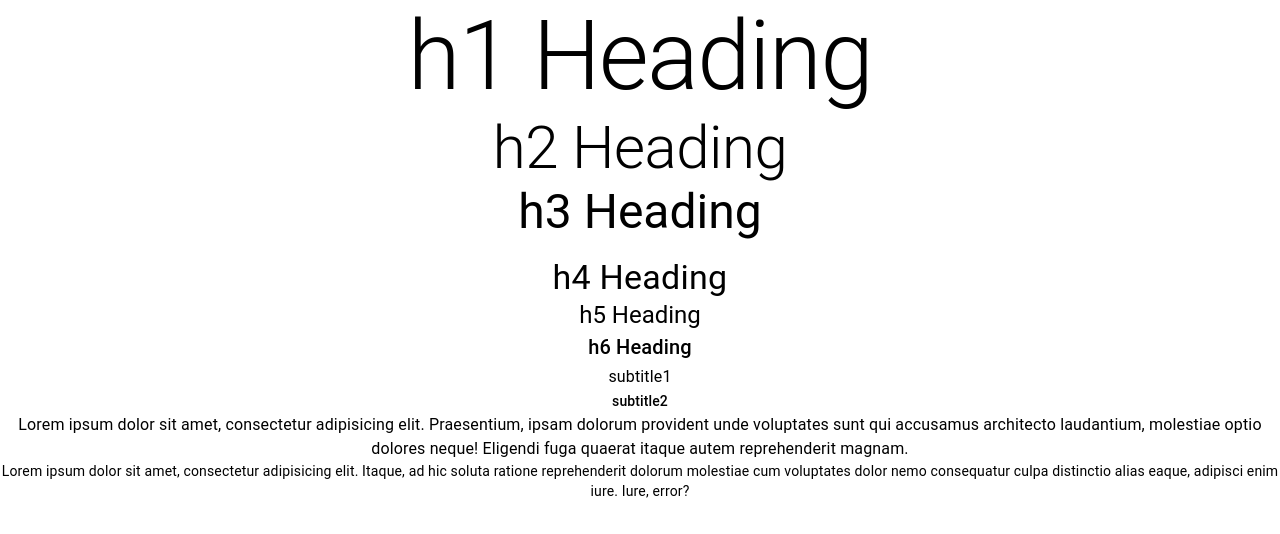
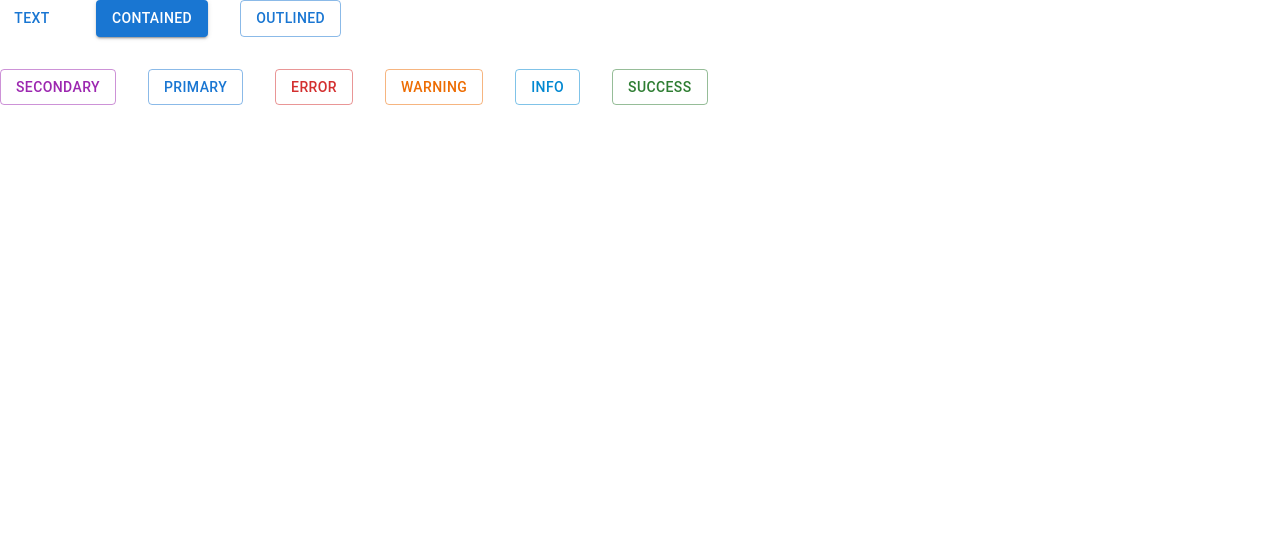
Before and after one commit to jomkv/mui-demo, a React (Create React App) app: page / in a window 1280 px wide. Shown: the top 534 px of the page. Built offline with nearby package versions, Linux system fonts and the light colour scheme.

Commit message:
feat: buttons with diff variants and themes

```diff
--- a/src/App.tsx
+++ b/src/App.tsx
@@ -1,10 +1,10 @@
 import './App.css';
-import { MuiTypography } from './components/MuiTypography';
+import { MuiButton } from './components/MuiButton';
 
 function App() {
   return (
     <div className='App'>
-      <MuiTypography/>
+      <MuiButton/>
     </div>
   );
 }
--- /dev/null
+++ b/src/components/MuiButton.tsx
@@ -0,0 +1,22 @@
+import { Button, Stack } from "@mui/material"
+
+export const MuiButton = () => {
+  return (
+    <Stack spacing={4} direction="column">
+      <Stack spacing={4} direction="row">
+        <Button variant="text">Text</Button>
+        <Button variant="contained">Contained</Button>
+        <Button variant="outlined">Outlined</Button>
+      </Stack>
+      <Stack spacing={4} direction="row">
+        <Button variant="outlined" color="secondary">secondary</Button>
+        <Button variant="outlined" color="primary">primary</Button>
+        <Button variant="outlined" color="error">error</Button>
+        <Button variant="outlined" color="warning">warning</Button>
+        <Button variant="outlined" color="info">info</Button>
+        <Button variant="outlined" color="success">success</Button>
+      </Stack>
+    </Stack>
+
+  )
+}
```
